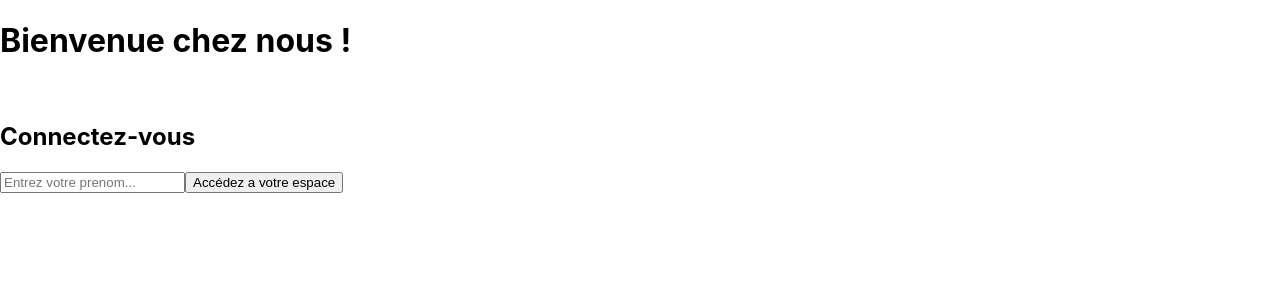
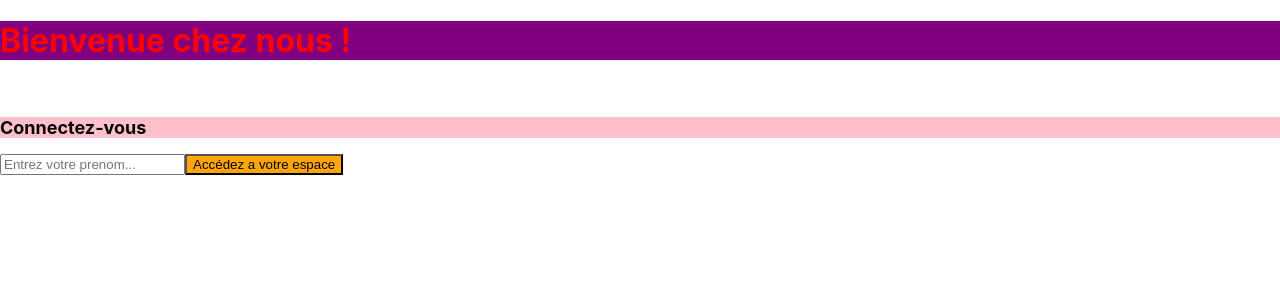
Before and after one commit to Bouria-ux/crazee-burger, a React (Create React App) app: page / in a window 1280 px wide. Shown: the top 300 px of the page. Built offline with nearby package versions, Linux system fonts and the light colour scheme.

Commit message:
💄 F03:live-AMA : 4 methodes pour ajouter du style.

```diff
--- /dev/null
+++ b/src/components/Pages/login/LoginForm.css
@@ -0,0 +1,9 @@
+button{
+    background-color: orange;
+
+}
+
+.bonbon{
+    background-color: pink;
+    font-size: 18px ;
+}
--- a/src/components/Pages/login/LoginForm.js
+++ b/src/components/Pages/login/LoginForm.js
@@ -1,5 +1,7 @@
 import React, { useState } from 'react'
 import { Link, useNavigate } from "react-router-dom"
+import "./LoginForm.css"
+
 export default function LoginForm() {
 // state
     const [inputValue, setinputValue] = useState("")
@@ -17,12 +19,14 @@ export default function LoginForm() {
  const handleChange = (event) => {
   setinputValue(event.target.value)
  }
+
+ const titreH2Style = {backgroundColor: "green", color: "white", fontSize: 20}
 //Affichage
   return (
     <form action="submit" onSubmit={handleSubmit}>
-        <h1>Bienvenue chez nous !</h1>
+        <h1 style={{ color: "red" }} className="alex">Bienvenue chez nous !</h1>
         <br/>
-        <h2>Connectez-vous</h2>
+        <h2 className="bonbon">Connectez-vous</h2>
             <input
             value={inputValue}
             onChange={handleChange}
--- a/src/index.css
+++ b/src/index.css
@@ -11,3 +11,7 @@ code {
   font-family: source-code-pro, Menlo, Monaco, Consolas, 'Courier New',
     monospace;
 }
+
+.alex {
+  background-color: purple;
+}
```
